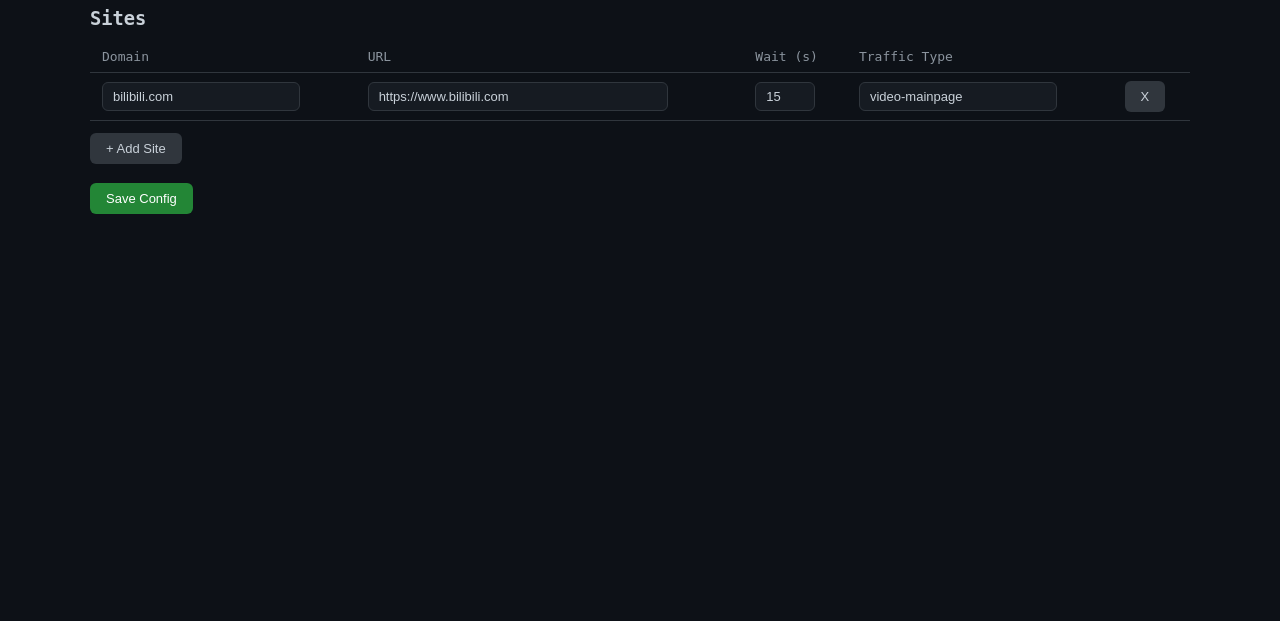
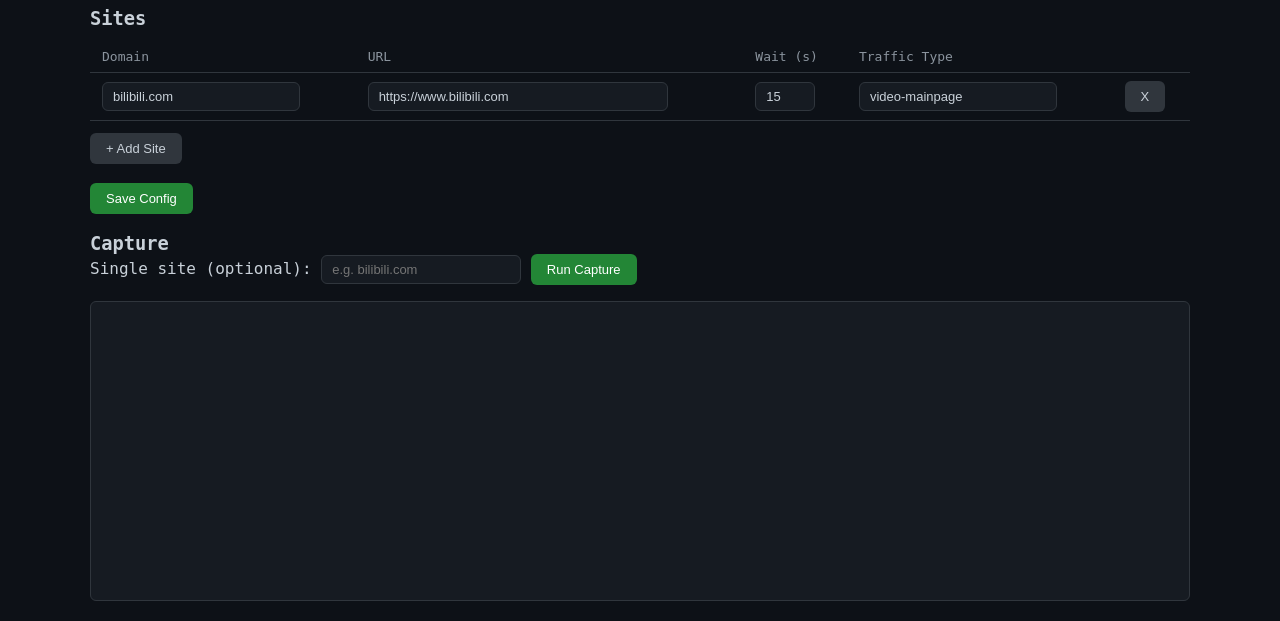
Before and after one commit to RakuLomis/TrafficTracer, a FastAPI app: page /config in a window 1280 px wide. Shown: the part 557-1178 px from the top of the page. Before the commit the page ends 771 px from the top, so only its background shows below. Run offline with FastAPI, Linux system fonts and the light colour scheme; some libraries are stand-ins or nearby versions.

Commit message:
feat: wire capture button on config page with live log

```diff
--- a/dashboard/templates/config.html
+++ b/dashboard/templates/config.html
@@ -26,6 +26,69 @@
   <br><br>
   <button type="submit">Save Config</button>
 </form>
+
+<br>
+<h3>Capture</h3>
+<div>
+    <label>Single site (optional): </label>
+    <input id="only-domain" placeholder="e.g. bilibili.com" style="width:200px">
+    <button id="capture-btn" onclick="startCapture()">Run Capture</button>
+    <span id="capture-status"></span>
+</div>
+<div style="margin-top:16px">
+    <div id="capture-log" class="log-panel" style="height:300px"></div>
+</div>
+
+<script>
+function startCapture() {
+    const only = document.getElementById('only-domain').value || null;
+    const btn = document.getElementById('capture-btn');
+    btn.disabled = true;
+    btn.textContent = 'Capturing...';
+    document.getElementById('capture-status').innerHTML = '<span class="badge badge-yellow">running</span>';
+
+    fetch('/api/capture/start', {
+        method: 'POST',
+        headers: {'Content-Type': 'application/json'},
+        body: JSON.stringify({only: only})
+    }).then(r => r.json()).then(data => {
+        const wsUrl = (location.protocol === 'https:' ? 'wss://' : 'ws://') + location.host;
+        const panel = document.getElementById('capture-log');
+        panel.innerHTML = '';
+
+        const ws = new WebSocket(wsUrl + '/api/capture/' + data.session_id + '/log');
+        ws.onmessage = (e) => {
+            const d = JSON.parse(e.data);
+            const line = document.createElement('div');
+            let cls = 'log-info';
+            if (d.line.includes('[WARNING') || d.line.includes('[WARN')) cls = 'log-warn';
+            if (d.line.includes('[ERROR')) cls = 'log-error';
+            line.className = cls;
+            line.textContent = d.line;
+            panel.appendChild(line);
+            panel.scrollTop = panel.scrollHeight;
+        };
+        ws.onclose = () => {
+            document.getElementById('capture-status').innerHTML = '<span class="badge badge-green">done</span>';
+            btn.disabled = false;
+            btn.textContent = 'Run Capture';
+            const line = document.createElement('div');
+            line.className = 'log-info';
+            line.textContent = '--- Capture complete. Check Sessions page for results. ---';
+            panel.appendChild(line);
+        };
+        ws.onerror = () => {
+            document.getElementById('capture-status').innerHTML = '<span class="badge badge-red">error</span>';
+            btn.disabled = false;
+            btn.textContent = 'Run Capture';
+        };
+    }).catch(() => {
+        document.getElementById('capture-status').innerHTML = '<span class="badge badge-red">error</span>';
+        btn.disabled = false;
+        btn.textContent = 'Run Capture';
+    });
+}
+</script>
 
 <script>
 function addSiteRow() {
```
